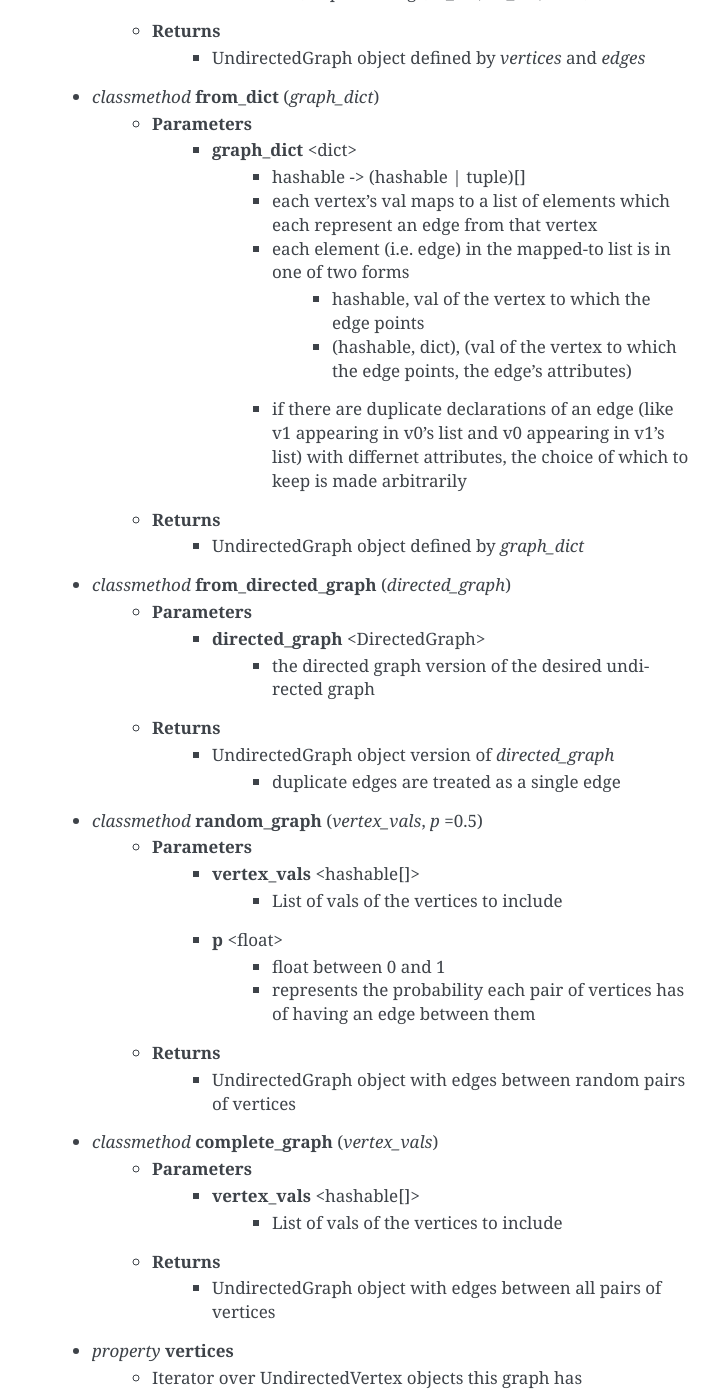
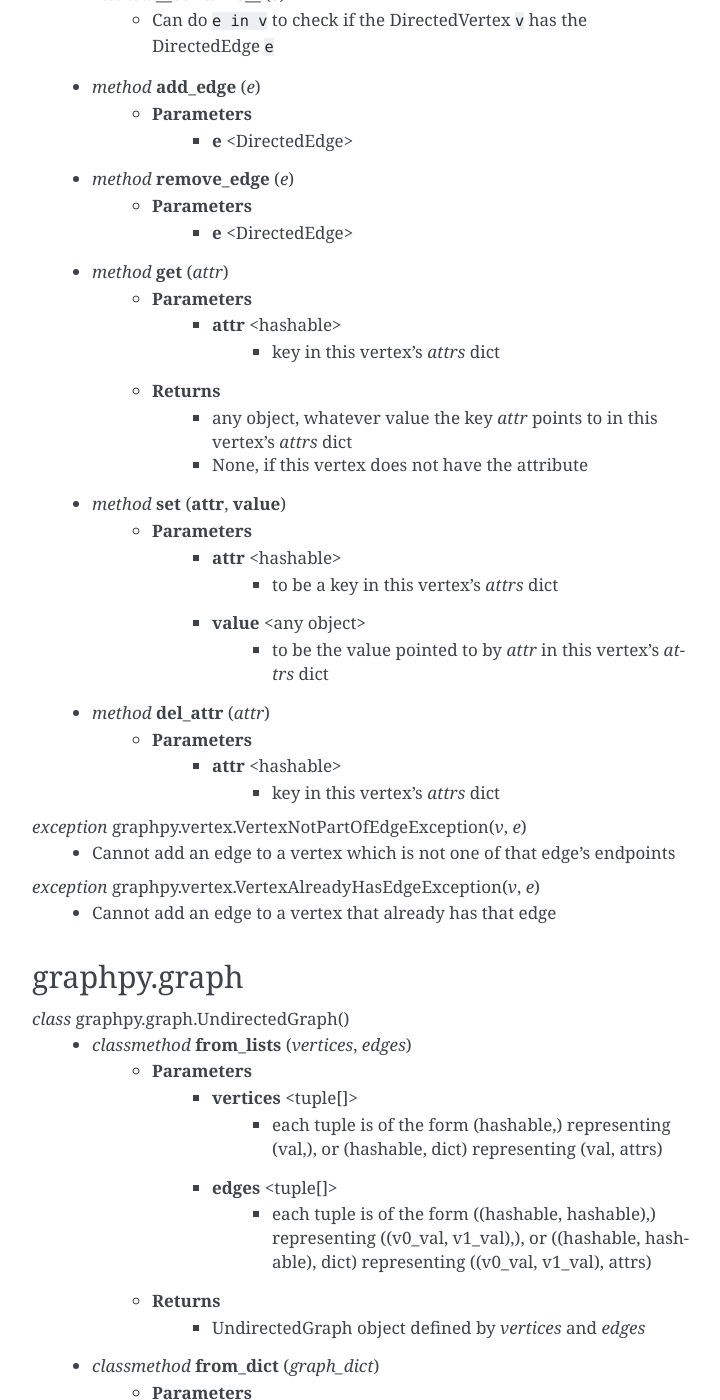
Before and after one commit to tscizzle/graphpy, a Sphinx documentation site: the page built from docs/library.rst, in a window 1280 px wide and 1400 px high, scrolled down 4023 px. Shown: the whole window, without its empty margins (388-1108 px from the left). Built offline with Sphinx 7.4.7, drawn with Linux system fonts in a browser that asks for light colours; some of the changed text lies outside the part shown.

Commit message:
made the api a little more consistent for arguments to create graph functions

```diff
--- a/docs/library.rst
+++ b/docs/library.rst
@@ -2,12 +2,12 @@
 =======
 
 graphpy.edge
-----------
+------------
 
-*class* graphpy.edge.UndirectedEdge(*v0*, *v1*, *attrs* =None)
+*class* graphpy.edge.UndirectedEdge(*vertices*, *attrs* =None)
     - **Parameters**
-        - **v0** <UndirectedVertex>
-        - **v1** <UndirectedVertex>
+        - **vertices** <tuple>
+            - tuple of length 2 of UndirectedVertex objects
         - **attrs** <dict>
     - *property* **vertices**
         - frozenset of the two UndirectedVertex objects this edge connects
@@ -33,10 +33,10 @@
             - **attr** <hashable>
                 - key in this edge's *attrs* dict
 
-*class* graphpy.edge.DirectedEdge(*v_from*, *v_to*, *attrs* =None)
+*class* graphpy.edge.DirectedEdge(*vertices*, *attrs* =None)
     - **Parameters**
-        - **v_from** <DirectedVertex>
-        - **v_to** <DirectedVertex>
+        - **vertices** <tuple>
+            - tuple of length 2 of DirectedVertex objects
         - **attrs** <dict>
     - *property* **v_from**
         - DirectedVertex object from which this edge points (the tail)
@@ -63,11 +63,12 @@
                 - key in this edge's *attrs* dict
 
 graphpy.vertex
-------------
+--------------
 
-*class* graphpy.vertex.UndirectedVertex(*val* =None)
+*class* graphpy.vertex.UndirectedVertex(*val* =None, *attrs* =None)
     - **Parameters**
         - **val** <hashable>
+        - **attrs** <dict>
     - *property* **val**
         - hashable val of this vertex
     - *property* **edges**
@@ -86,10 +87,28 @@
     - *method* **remove_edge** (*e*)
         - **Parameters**
             - **e** <UndirectedEdge>
+    - *method* **get** (*attr*)
+        - **Parameters**
+            - **attr** <hashable>
+                - key in this vertex's *attrs* dict
+        - **Returns**
+            - any object, whatever value the key *attr* points to in this vertex's *attrs* dict
+            - None, if this vertex does not have the attribute
+    - *method* **set** (**attr**, **value**)
+        - **Parameters**
+            - **attr** <hashable>
+                - to be a key in this vertex's *attrs* dict
+            - **value** <any object>
+                - to be the value pointed to by *attr* in this vertex's *attrs* dict
+    - *method* **del_attr** (*attr*)
+        - **Parameters**
+            - **attr** <hashable>
+                - key in this vertex's *attrs* dict
 
-*class* graphpy.vertex.DirectedVertex(*val* =None)
+*class* graphpy.vertex.DirectedVertex(*val* =None, *attrs* =None)
     - **Parameters**
         - **val** <hashable>
+        - **attrs** <dict>
     - *property* **val**
         - hashable val of this vertex
     - *property* **edges**
@@ -112,6 +131,23 @@
     - *method* **remove_edge** (*e*)
         - **Parameters**
             - **e** <DirectedEdge>
+    - *method* **get** (*attr*)
+        - **Parameters**
+            - **attr** <hashable>
+                - key in this vertex's *attrs* dict
+        - **Returns**
+            - any object, whatever value the key *attr* points to in this vertex's *attrs* dict
+            - None, if this vertex does not have the attribute
+    - *method* **set** (**attr**, **value**)
+        - **Parameters**
+            - **attr** <hashable>
+                - to be a key in this vertex's *attrs* dict
+            - **value** <any object>
+                - to be the value pointed to by *attr* in this vertex's *attrs* dict
+    - *method* **del_attr** (*attr*)
+        - **Parameters**
+            - **attr** <hashable>
+                - key in this vertex's *attrs* dict
 
 *exception* graphpy.vertex.VertexNotPartOfEdgeException(*v*, *e*)
     - Cannot add an edge to a vertex which is not one of that edge's endpoints
@@ -120,25 +156,26 @@
     - Cannot add an edge to a vertex that already has that edge
 
 graphpy.graph
------------
+-------------
 
 *class* graphpy.graph.UndirectedGraph()
     - *classmethod* **from_lists** (*vertices*, *edges*)
         - **Parameters**
-            - **vertices** <hashable[]>
+            - **vertices** <tuple[]>
+                - each tuple is of the form (hashable,) representing (val,), or (hashable, dict) representing (val, attrs)
             - **edges** <tuple[]>
-                - each tuple is of the form (hashable, hashable) representing (v0_val, v1_val), or (hashable, hashable, dict) representing (v0_val, v1_val, attrs)
+                - each tuple is of the form ((hashable, hashable),) representing ((v0_val, v1_val),), or ((hashable, hashable), dict) representing ((v0_val, v1_val), attrs)
         - **Returns**
             - UndirectedGraph object defined by *vertices* and *edges*
     - *classmethod* **from_dict** (*graph_dict*)
         - **Parameters**
             - **graph_dict** <dict>
-                - hashable -> (hashable | tuple)[]
+                - hashable -> tuple[]
                 - each vertex's val maps to a list of elements which each represent an edge from that vertex
                 - each element (i.e. edge) in the mapped-to list is in one of two forms
-                    - hashable, val of the vertex to which the edge points
-                    - (hashable, dict), (val of the vertex to which the edge points, the edge's attributes)
-                - if there are duplicate declarations of an edge (like v1 appearing in v0's list and v0 appearing in v1's list) with differnet attributes, the choice of which to keep is made arbitrarily
+                    - (hashable,), length-1 tuple containing the val of the vertex to which the edge points
+                    - (hashable, dict), length-2 tuple containing the val of the vertex to which the edge points and the edge's attributes
+                - if there are duplicate declarations of an edge (like v1 appearing in v0's list and v0 appearing in v1's list) with different attributes, the one to keep is chosen arbitrarily
         - **Returns**
             - UndirectedGraph object defined by *graph_dict*
     - *classmethod* **from_directed_graph** (*directed_graph*)
@@ -188,7 +225,7 @@
         - **Parameters**
             - **v_vals** <tuple>
         - **Returns**
-            - bool for whether or not there is an edge in this graph between *v_vals*[0] and *v_vals*[1]
+            - bool for whether or not there is an edge in this graph between v_vals[0] and v_vals[1]
     - *method* **get_vertex** (*v_val*)
         - **Parameters**
             - **v_val** <hashable>
@@ -198,10 +235,11 @@
         - **Parameters**
             - **v_vals** <tuple>
         - **Returns**
-            - UndirectedEdge object with vertices with vals of *v_vals*[0] and *v_vals*[1], or None if no such edge is in this graph
-    - *method* **add_vertex** (*val*)
+            - UndirectedEdge object with vertices with vals of v_vals[0] and v_vals[1], or None if no such edge is in this graph
+    - *method* **add_vertex** (*val* =None, *attrs* =None)
         - **Parameters**
             - **val** <hashable>
+            - **attrs** <dict>
         - **Returns**
             - the new vertex's val, which is an arbitrary id if *val* is None
     - *method* **add_edge** (*v_vals*, *attrs* =None)
@@ -233,20 +271,21 @@
 *class* graphpy.graph.DirectedGraph()
     - *classmethod* **from_lists** (*vertices*, *edges*)
         - **Parameters**
-            - **vertices** <hashable[]>
+            - **vertices** <tuple[]>
+                - each tuple is of the form (hashable,) representing (val,), or (hashable, dict) representing (val, attrs)
             - **edges** <tuple[]>
-                - each tuple is of the form (hashable, hashable) representing (v_from_val, v_to_val), or (hashable, hashable, dict) representing (v_from_val, v_to_val, attrs)
+                - each tuple is of the form ((hashable, hashable),) representing ((v_from_val, v_to_val),), or ((hashable, hashable), dict)) representing ((v_from_val, v_to_val), attrs))
         - **Returns**
             - DirectedGraph object defined by *vertices* and *edges*
     - *classmethod* **from_dict** (*graph_dict*)
         - **Parameters**
             - **graph_dict** <dict>
-                - hashable -> (hashable | tuple)[]
+                - hashable -> tuple[]
                 - each vertex's val maps to a list of elements which each represent an edge from that vertex
                 - each element (i.e. edge) in the mapped-to list is in one of two forms
-                    - hashable, val of the vertex to which the edge points
-                    - (hashable, dict), (val of the vertex to which the edge points, the edge's attributes)
-                - if there are duplicate declarations of an edge (like v1 appearing in v0's list and v0 appearing in v1's list) with differnet attributes, the choice of which to keep is made arbitrarily
+                    - (hashable,), length-1 tuple containing the val of the vertex to which the edge points
+                    - (hashable, dict), length-2 tuple containing the val of the vertex to which the edge points and the edge's attributes
+                - if there are duplicate declarations of an edge (like v1 appearing in v0's list and v0 appearing in v1's list) with different attributes, the one to keep is chosen arbitrarily
         - **Returns**
             - DirectedGraph object defined by *graph_dict*
     - *classmethod* **from_transpose** (*transpose_graph*)
@@ -299,7 +338,7 @@
         - **Parameters**
             - **v_vals** <tuple>
         - **Returns**
-            - bool for whether or not there is an edge in this graph from *v_vals*[0] to *v_vals*[1]
+            - bool for whether or not there is an edge in this graph from v_vals[0] to v_vals[1]
     - *method* **get_vertex** (*v_val*)
         - **Parameters**
             - **v_val** <hashable>
@@ -309,10 +348,11 @@
         - **Parameters**
             - **v_vals** <tuple>
         - **Returns**
-            - DirectedEdge object with vertices with vals of *v_vals*[0] and *v_vals*[1], or None if no such edge is in this graph
-    - *method* **add_vertex** (*val*)
+            - DirectedEdge object with vertices with vals of v_vals[0] and v_vals[1], or None if no such edge is in this graph
+    - *method* **add_vertex** (*val* =None, attrs =None)
         - **Parameters**
             - **val** <hashable>
+            - **attrs** <dict>
         - **Returns**
             - the new vertex's val, which is an arbitrary id if *val* is None
     - *method* **add_edge** (*v_vals*, *attrs* =None)
```
Also changed, not shown: 6 other files.
